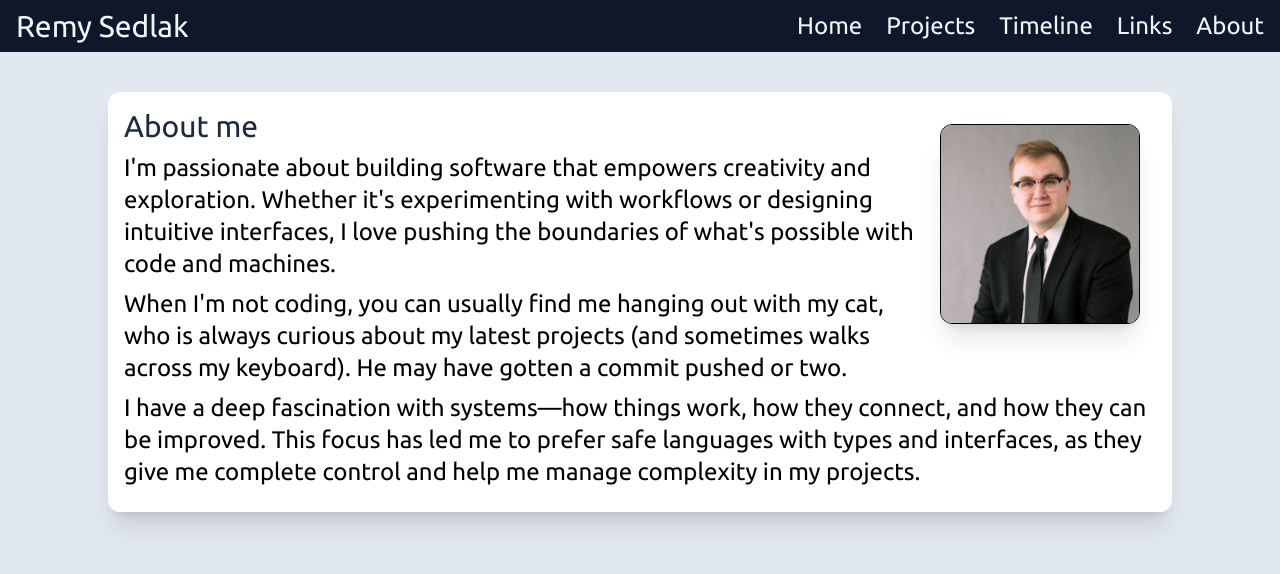
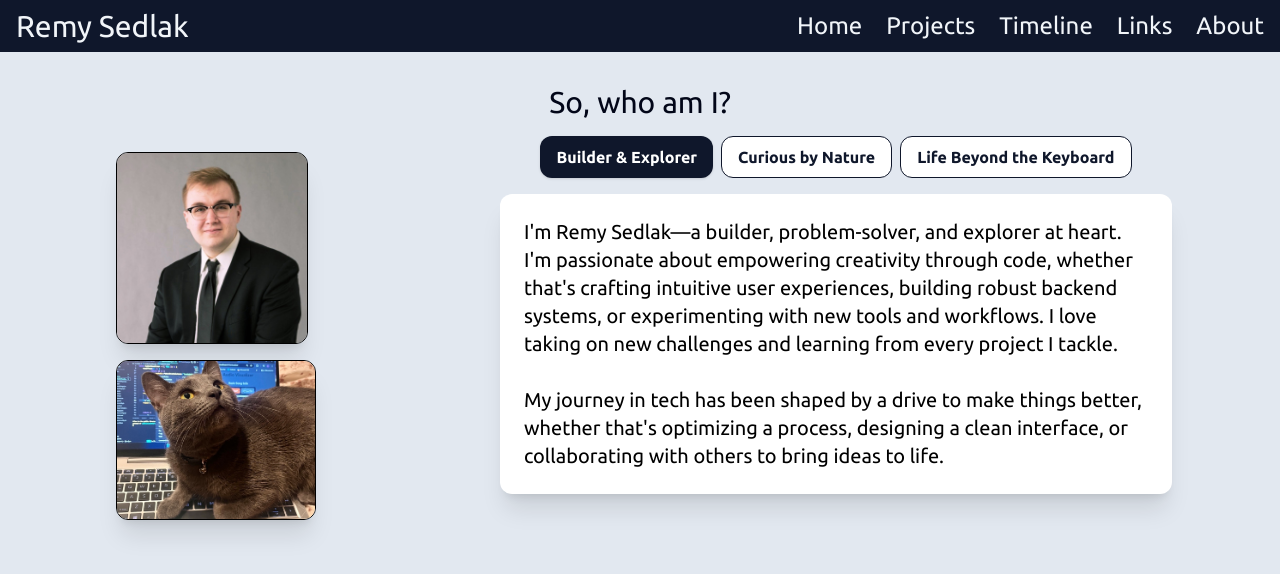
Before and after one commit to remysedlak/portfolio2.0, a React (Vite) app: page /#/about in a window 1280 px wide. Shown: the top 574 px of the page. Built offline with nearby package versions, Linux system fonts and the light colour scheme.

Commit message:
new about me section, dynamic and interactive facts section, and improved layout for the home section.

```diff
--- a/src/About.tsx
+++ b/src/About.tsx
@@ -1,33 +1,77 @@
-import React from "react";
+import React, { useState } from "react";
 
-const About: React.FC = () => (
-    <div
-        className="md:mx-25 mx-2 flex flex-col md:flex-row justify-center items-center md:mt-8 mt-4"
-    >
-        <div style={{ flex: 1, minWidth: 250 }} className=" m-2 p-4 md:p-4 bg-white rounded-xl shadow-xl  ">
+const facts = [
+    {
+        title: "Builder & Explorer",
+        text: `I'm Remy Sedlak—a builder, problem-solver, and explorer at heart. I'm passionate about empowering creativity through code, whether that's crafting intuitive user experiences, building robust backend systems, or experimenting with new tools and workflows. I love taking on new challenges and learning from every project I tackle.
+
+My journey in tech has been shaped by a drive to make things better, whether that's optimizing a process, designing a clean interface, or collaborating with others to bring ideas to life.`,
+    },
+    {
+        title: "Curious by Nature",
+        text: `At my core, I’m fascinated by how things work: how systems connect, scale, and improve. That curiosity has guided me toward using type-safe languages and interface-driven design, helping me manage complexity and stay in control as my projects grow.
+
+Through my coursework in Java and C, I've gained a deep appreciation for how systems operate at a low level, and I've become especially interested in Unix systems. I enjoy diving into the details, understanding the "why" behind the "how," and applying that knowledge to build better software.`,
+    },
+    {
+        title: "Life Beyond the Keyboard",
+        text: `Outside of tech, I enjoy producing music, lifting weights, and exploring the outdoors. I believe that balance and curiosity outside of work help fuel creativity and resilience in my projects.
+
+Whether I'm learning something new, collaborating with others, or just enjoying a quiet moment with my cat,  Church, I'm always looking for ways to grow and make a positive impact.`,
+    },
+];
+
+const About: React.FC = () => {
+    const [selected, setSelected] = useState(0);
+
+    return (
+        <div className="md:mx-25 mx-2 flex flex-col items-center justify-center md:mt-8 mt-4 m-2">
+            <h1 className="text-3xl  font-eb-garamond mb-4 text-slate-950 text-center">
+                So, who am I?
+            </h1>
+            <div className="flex flex-col md:flex-row gap-8 w-full max-w-6xl">
+                {/* Images */}
+                <div className="hidden md:block flex flex-col items-center md:w-1/3">
                     <img
                         src="/assets/remysedlak_image.jpg"
                         alt="image of Remy Sedlak"
                         loading="lazy"
-            className="rounded-xl float-right shadow-xl border-1  m-4 w-32 h-32 md:mb-2 md:w-50 md:h-50 "
+                        className="rounded-xl shadow-xl border m-4 w-32 h-32 md:w-48 md:h-48 object-cover transition-transform duration-300 hover:scale-105"
                     />
-
-        <div className="">
-        <h1 className="text-3xl mb-2 text-slate-800">About me</h1>
-            <p className="text-xl md:text-2xl mb-2 ">
-                I'm passionate about building software that empowers creativity and exploration. Whether it's experimenting with workflows or designing intuitive interfaces, I love pushing the boundaries of what's possible with code and machines.
-            </p>
-            <p className="mb-2 text-xl md:text-2xl">
-                When I'm not coding, you can usually find me hanging out with my cat, who is always curious about my latest projects (and sometimes walks across my keyboard). He may have gotten a commit pushed or two.
-            </p>
-            <p className="mb-2 text-xl md:text-2xl">
-                I have a deep fascination with systems—how things work, how they connect, and how they can be improved. This focus has led me to prefer safe languages with types and interfaces, as they give me complete control and help me manage complexity in my projects.
+                    <img
+                        src="/assets/IMG_2927.png"
+                        alt="image of Remy's cat, Church"
+                        loading="lazy"
+                        className="rounded-xl shadow-xl border m-4 w-32 h-32 md:w-50 md:h-40 object-cover transition-transform duration-300 hover:scale-105"
+                    />
+                </div>
+                {/* Interactive Facts */}
+                <div className="flex-1 flex flex-col items-center">
+                    <div className="flex gap-2 mb-4 flex-wrap">
+                        {facts.map((fact, idx) => (
+                            <button
+                                key={fact.title}
+                                className={`px-4 py-2 rounded-xl font-semibold transition-colors duration-200 ${
+                                    selected === idx
+                                        ? "bg-slate-900 text-white shadow"
+                                        : "bg-white text-slate-900 border hover:bg-slate-100"
+                                }`}
+                                onClick={() => setSelected(idx)}
+                                aria-pressed={selected === idx}
+                            >
+                                {fact.title}
+                            </button>
+                        ))}
+                    </div>
+                    <div className="w-full max-w-2xl">
+                        <p className="text-xl md:text-xl mb-2 bg-white rounded-xl shadow-xl p-6 transition-all duration-300 min-h-[120px] whitespace-pre-line">
+                            {facts[selected].text}
                         </p>
                     </div>
-
-
+                </div>
             </div>
         </div>
     );
+};
 
 export default About;
```
Also changed, not shown: public/assets/IMG_2927.png (added). Lines whose indentation alone changed are shown as unchanged.
